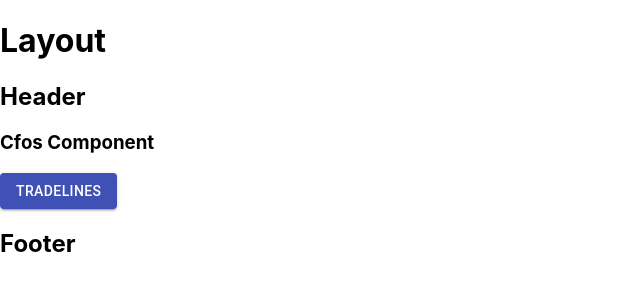
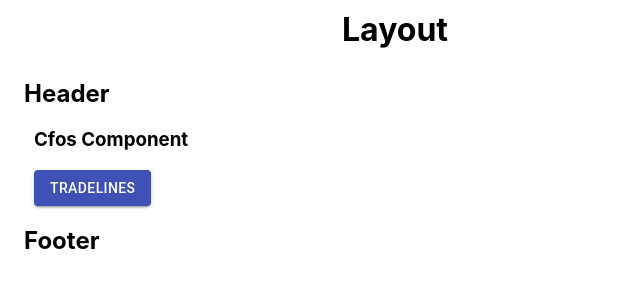
Before and after one commit to eferesen/PageTraversal, a Next.js app: page /steps/cfos in a window 1280 px wide. Shown: the top 300 px of the page, without its empty margins (0-640 px from the left). Built offline with nearby package versions, Linux system fonts and the light colour scheme.

Commit message:
Updated transition

```diff
--- a/components/shared/layout/index.js
+++ b/components/shared/layout/index.js
@@ -1,15 +1,22 @@
 import { Header } from "./header";
 import { Footer } from "./footer";
+import Container from "@material-ui/core/Container";
+import styles from './layout.module.css'
+
+
 
 const Layout = ({ children }) => {
+
   return (
     <>
-      <h1>Layout</h1>
-      <div>
-        <Header />
-        {children}
-        <Footer />
-      </div>
+      <Container>
+        <h1 className={styles.center}>Layout</h1>
+        <div>
+          <Header />
+          {children}
+          <Footer />
+        </div>
+      </Container>
     </>
   );
 };
--- /dev/null
+++ b/components/shared/layout/layout.module.css
@@ -0,0 +1,5 @@
+.center {
+  margin: auto;
+  width: 50%;
+  padding: 10px;
+}
--- a/components/shared/motion/index.js
+++ b/components/shared/motion/index.js
@@ -1,12 +1,16 @@
-import { motion } from "framer-motion";
+import { motion } from 'framer-motion';
 
-const PageMotion = ({ children }) => {
+const PageMotion = ({ children, direction }) => {
+  //  initial={{ x: '50vw' }}
+  let viewPortWidth
+  direction > 0 ? viewPortWidth ='-50vw': viewPortWidth ='50vw'
+
   return (
     <motion.div
       exit={{ opacity: 0 }}
-      initial={{ x: "50vw" }}
-      animate={{ x: 0 }}
-      transition={{ type: "spring", delay: 0.1, stiffness: 25 }}
+      initial={{ x: viewPortWidth}}
+      animate={{ x: 10 }}
+      transition={{ type: "spring", delay: 0.1, stiffness: 30 }}
     >
       {children}
     </motion.div>
--- a/components/shared/navigate/index.js
+++ b/components/shared/navigate/index.js
@@ -1,11 +1,19 @@
 import Link from "next/link";
+import { useEffect, useContext } from "react";
 import Button from "@material-ui/core/Button";
+import Context from "../../../context/Context";
 
-const StepNavigation = ({ pageName }) => {
+const StepNavigation = ({ pageName, direction }) => {
+  const { dispatch } = useContext(Context);
+
+  const onClickHandler = async () => {
+    await dispatch({ type: "setState", payload: { direction } });
+  };
+
   return (
     <>
       <Link href={`/steps/${pageName}`}>
-        <Button variant="contained" color="primary">
+        <Button variant="contained" onClick={onClickHandler} color="primary">
           {pageName}
         </Button>
       </Link>
--- a/components/steps/Cfos.js
+++ b/components/steps/Cfos.js
@@ -1,22 +1,19 @@
 import PageMotion from "../shared/motion";
 import { StepNavigation } from "../shared/navigate";
+import { useSteps } from "../../hooks/useSteps";
+import { useStepDirection } from "../../hooks/useStepDirection";
 
-const Cfos = (props) => {
-  const { nextPage, prevPage } = props;
+const Cfos = () => {
+  const { next } = useSteps();
+  const direction = useStepDirection();
+  console.log("direction CFOS", direction);
   return (
-    <PageMotion>
+    <PageMotion direction={direction}>
       <div>
         <h3>Cfos Component</h3>
-        {prevPage && (
-          <div>
-            <StepNavigation pageName={prevPage} />
-          </div>
-        )}
-        {nextPage && (
-          <div>
-            <StepNavigation pageName={nextPage} />
-          </div>
-        )}
+        <div>
+          <StepNavigation pageName={next} direction={direction} />
+        </div>
       </div>
     </PageMotion>
   );
--- /dev/null
+++ b/context/Context.js
@@ -0,0 +1,5 @@
+import { createContext } from 'react';
+
+const Context = createContext();
+
+export default Context;
--- /dev/null
+++ b/hooks/useStepDirection.js
@@ -0,0 +1,10 @@
+import { useContext } from 'react';
+import Context from '../context/Context';
+
+const useStepDirection = () => {
+  const { state } = useContext(Context);
+
+  return state?.direction;
+};
+
+export { useStepDirection };
--- /dev/null
+++ b/hooks/useSteps.js
@@ -0,0 +1,24 @@
+import { useRouter } from "next/router";
+import { routes } from "../constants/routes";
+
+const useSteps = () => {
+  const router = useRouter();
+  const currentPath = router.pathname.split("/")[2];
+  const currentIndex = routes.indexOf(currentPath);
+  const previousIndex = currentIndex - 1 < 0 ? undefined : currentIndex - 1;
+  const nextIndex =
+    currentIndex === routes.length - 1 ? undefined : currentIndex + 1;
+
+  return {
+    all: routes,
+    current: routes[currentIndex],
+    currentIndex,
+    next: currentIndex === -1 ? undefined : routes[currentIndex + 1],
+    previous: routes[currentIndex - 1],
+    previousIndex,
+    next: nextIndex ? routes[currentIndex + 1] : undefined,
+    nextIndex,
+  };
+};
+
+export { useSteps };
--- a/pages/_app.js
+++ b/pages/_app.js
@@ -1,12 +1,40 @@
 import "../styles/globals.css";
 import { AnimatePresence } from "framer-motion";
 import { Layout } from "../components/shared/layout/";
+import { useEffect, useReducer } from "react";
+
+import Context from "../context/Context";
+
+const appReducer = (state, action) => {
+  switch (action.type) {
+    case "setState": {
+      return { ...state, ...action.payload };
+    }
+    case "getState": {
+      return state;
+    }
+    default:
+      throw new Error(`Unknown action: ${action.type}`);
+  }
+};
 
 function MyApp({ Component, pageProps, router }) {
+  const [state, dispatch] = useReducer(appReducer, {});
+
+  useEffect(() => {
+    // Add any initial setup values here
+    const start = async () => {
+      dispatch({ type: "setState", payload: { direction: 1 } });
+    };
+    start();
+  }, []);
+
   return (
     <AnimatePresence exitBeforeEnter>
       <Layout>
-        <Component {...pageProps} key={router.route}/>
+        <Context.Provider value={{ state, dispatch }}>
+          <Component {...pageProps} key={router.route} />
+        </Context.Provider>
       </Layout>
     </AnimatePresence>
   );
```
Also changed, not shown: components/steps/DebtSnapShot.js (+13 -8 lines), components/steps/Income.js (+10 -11 lines), components/steps/Tradelines.js (+13 -10 lines).
